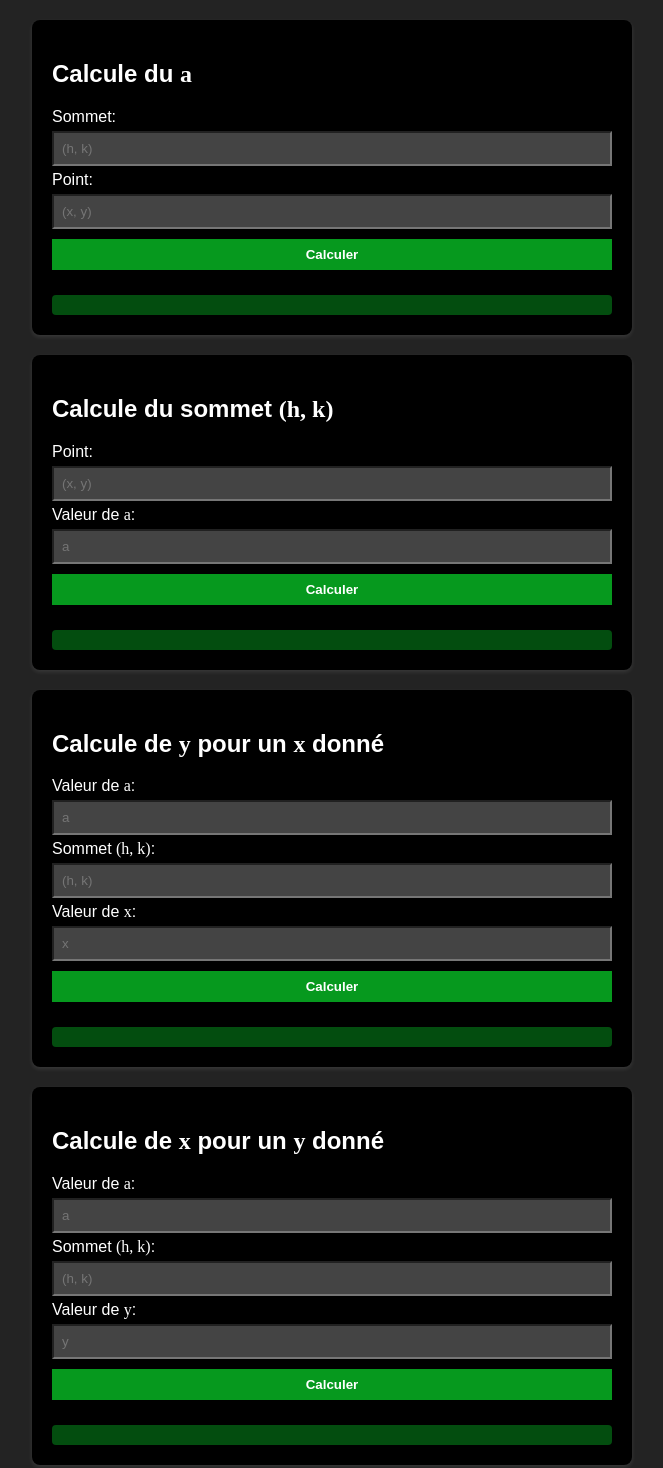
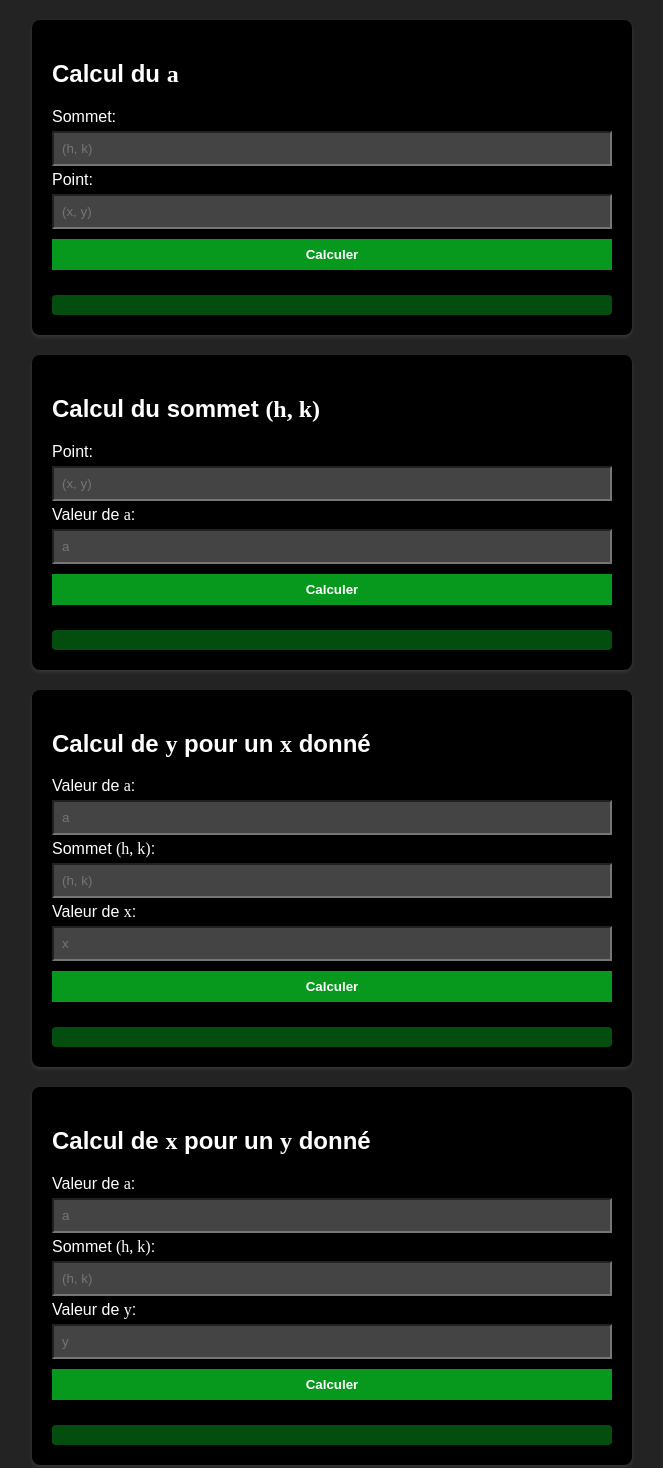
Before and after one commit to GeekCoder403/a-calc, a website: page index.html in a window 1280 px wide. Shown: the whole page, without its empty margins (308-971 px from the left). Drawn offline with Linux system fonts and the light colour scheme; a script that the page names is missing.

Commit message:
Update index.html

```diff
--- a/index.html
+++ b/index.html
@@ -78,7 +78,7 @@
   <body>
     <!-- Section 1: Calculate a -->
     <div class="container">
-      <h2>Calcule du <span class="math">a</span></h2>
+      <h2>Calcul du <span class="math">a</span></h2>
       <label for="vertex">Sommet:</label>
       <input type="text" id="vertex" placeholder="(h, k)" /><br />
       <label for="point">Point:</label>
@@ -89,7 +89,7 @@
 
     <!-- Section 2: Calculate Vertex -->
     <div class="container">
-      <h2>Calcule du sommet <span class="math">(h, k)</span></h2>
+      <h2>Calcul du sommet <span class="math">(h, k)</span></h2>
       <label for="point2">Point:</label>
       <input type="text" id="point2" placeholder="(x, y)" /><br />
       <label for="a">Valeur de <span class="math">a</span>:</label>
@@ -100,7 +100,7 @@
 
     <!-- Section 3: Calculate y for a given x -->
     <div class="container">
-      <h2>Calcule de <span class="math">y</span> pour un <span class="math">x</span> donné</h2>
+      <h2>Calcul de <span class="math">y</span> pour un <span class="math">x</span> donné</h2>
       <label for="a3">Valeur de <span class="math">a</span>:</label>
       <input type="text" id="a3" placeholder="a" /><br />
       <label for="hk3">Sommet <span class="math">(h, k)</span>:</label>
@@ -113,7 +113,7 @@
 
     <!-- Section 4: Calculate x for a given y -->
     <div class="container">
-      <h2>Calcule de <span class="math">x</span> pour un <span class="math">y</span> donné</h2>
+      <h2>Calcul de <span class="math">x</span> pour un <span class="math">y</span> donné</h2>
       <label for="a4">Valeur de <span class="math">a</span>:</label>
       <input type="text" id="a4" placeholder="a" /><br />
       <label for="hk4">Sommet <span class="math">(h, k)</span>:</label>
```
